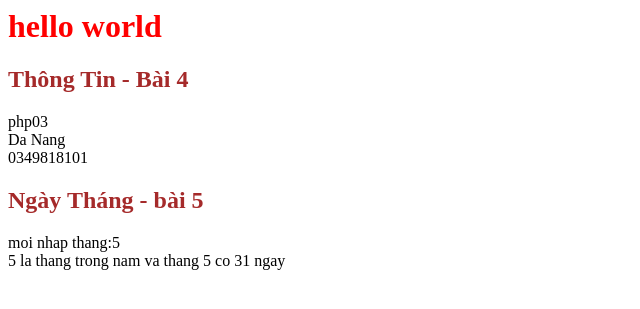
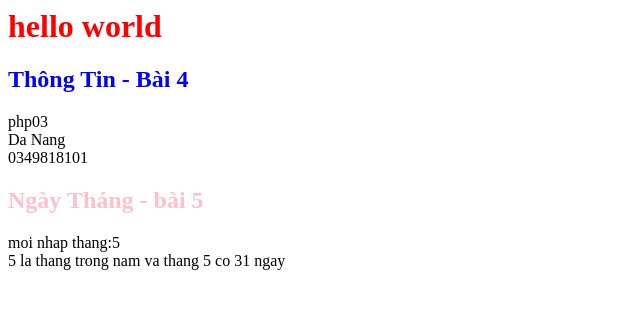
Before and after one commit to lehduc/19php03_php, a PHP site: page /hello.php in a window 1280 px wide. Shown: the top 309 px of the page, without its empty margins (0-640 px from the left). Run offline with PHP 8.4, Linux system fonts and the light colour scheme.

Commit message:
helloooooo

```diff
--- a/session1/hello/hello.php
+++ b/session1/hello/hello.php
@@ -1,7 +1,7 @@
 <?php
 	echo '<h1 style="color:red"> hello world</h1>';
 ?>
-<h2 style="color:brown" >Thông Tin -  Bài 4</h2>
+<h2 style="color:blue" >Thông Tin -  Bài 4</h2>
 <?php
 	$userName = 'php03';
 	echo $userName;
@@ -47,7 +47,7 @@
 		}
 	}
 ?> -->
-<h2 style="color:brown" >Ngày Tháng - bài 5</h2>
+<h2 style="color:pink" >Ngày Tháng - bài 5</h2>
 <?php
 	$i = 5;
 	echo "moi nhap thang:" ;
@@ -57,7 +57,7 @@
 		echo "$i la thang trong nam";
 		if ($i == 1 || $i == 3 || $i == 5 || $i == 7 || $i == 8 || $i == 12) {
 			echo " va thang $i co 31 ngay";
-		} else if ($i = 2) {
+		} else if ($i == 2) {
 			echo "<br>";
 			echo " va thang $i co 28 hoac 29 ngay";
 		} else {
```
